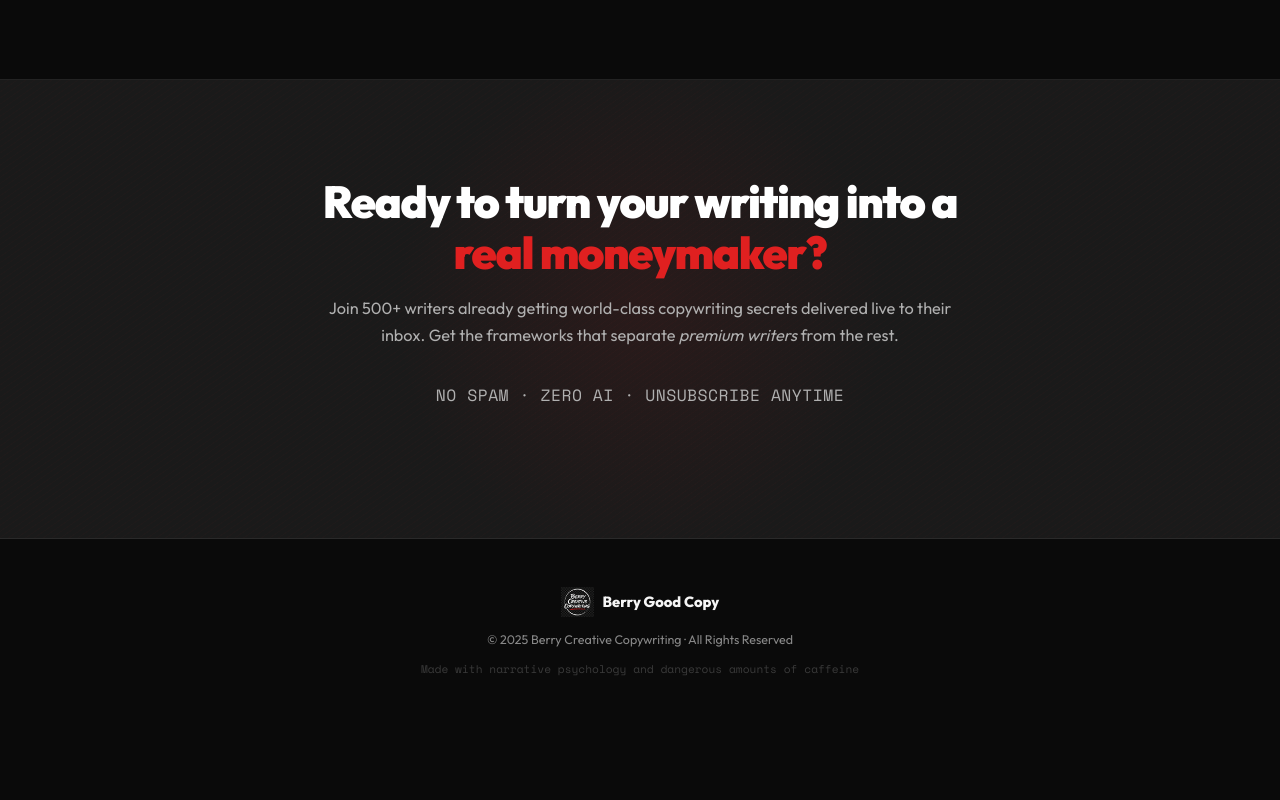
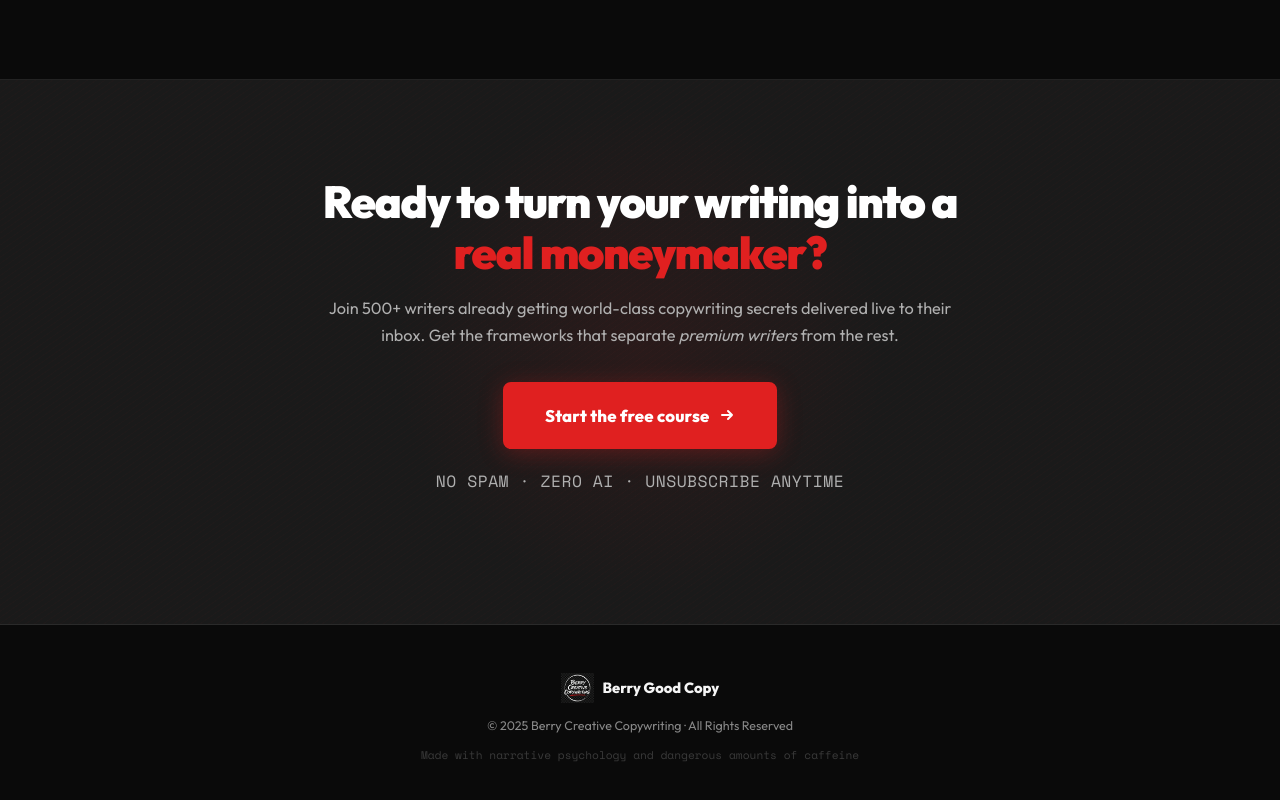
Before and after one commit to Mikey-Berry/BerryGoodCopy, a plain HTML site: page index.html in a window 1280 px wide. Shown: the part 3672-4472 px from the top of the page. Before the commit the page ends 4398 px from the top, so only its background shows below. Drawn offline with nearby package versions, Linux system fonts and the light colour scheme.

Commit message:
Update index.html

```diff
--- a/index.html
+++ b/index.html
@@ -1204,6 +1204,10 @@
   <div class="cta-inner anim-in">
     <h2>Ready to turn your writing into a <em>real moneymaker?</em></h2>
     <p>Join 500+ writers already getting world-class copywriting secrets delivered live to their inbox. Get the frameworks that separate <em>premium writers</em> from the rest.</p>
+    <a href="javascript:void(0)" class="btn-cta-big" onclick="document.querySelector('[data-uid=7657eea6c4]').click()">
+      Start the free course
+      <svg width="16" height="16" viewBox="0 0 16 16" fill="none"><path d="M3 8h10m0 0L9 4m4 4L9 12" stroke="currentColor" stroke-width="2" stroke-linecap="round" stroke-linejoin="round"/></svg>
+    </a>
 <script async data-uid="7657eea6c4" src="https://berrygoodcopy.kit.com/7657eea6c4/index.js"></script>
     <p class="cta-note">NO SPAM · ZERO AI · UNSUBSCRIBE ANYTIME</p>
   </div>
```
